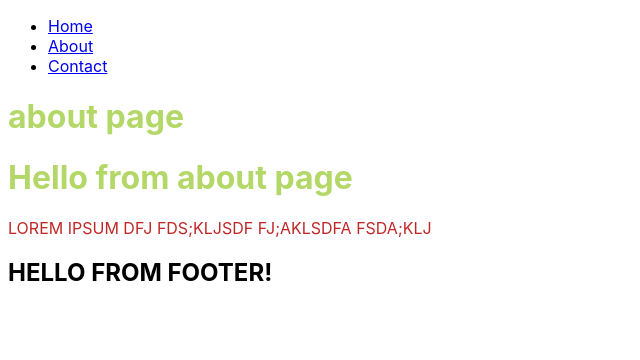
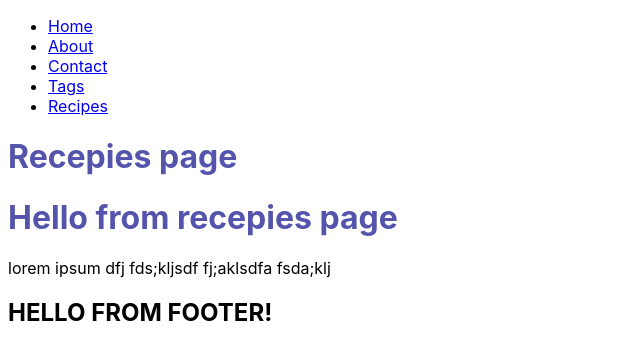
Before and after one commit to Saadat108/portfolio, a Gatsby site in the folder GatsbyTutorial/tutorial/: page /recipes in a window 1280 px wide. Shown: the whole page, without its empty margins (0-640 px from the left). Built offline with nearby package versions, Linux system fonts and the light colour scheme; Gatsby itself is replaced by a stand-in of ours.

Commit message:
house cleaning

```diff
--- a/GatsbyTutorial/tutorial/src/components/Navbar.js
+++ b/GatsbyTutorial/tutorial/src/components/Navbar.js
@@ -14,6 +14,12 @@ const Navbar = () => {
         <li>
           <Link to="/contact">Contact</Link>
         </li>
+        <li>
+          <Link to="/tags">Tags</Link>
+        </li>
+        <li>
+          <Link to="/recipes">Recipes</Link>
+        </li>
       </ul>
     </div>
   )
--- a/GatsbyTutorial/tutorial/src/pages/recipes.js
+++ b/GatsbyTutorial/tutorial/src/pages/recipes.js
@@ -1,16 +1,12 @@
 import React from "react"
 import Layout from "../components/Layout"
-import { page, text } from "../examples/about.module.css"
-import styled from "styled-components"
 
 const recipes = () => {
   return (
     <Layout>
-      <div className={page}>
-        <h1>about page</h1>
-        <h1>Hello from about page</h1>
-        <p className={text}>lorem ipsum dfj fds;kljsdf fj;aklsdfa fsda;klj</p>
-      </div>
+      <h1>Recepies page</h1>
+      <h1>Hello from recepies page</h1>
+      <p>lorem ipsum dfj fds;kljsdf fj;aklsdfa fsda;klj</p>
     </Layout>
   )
 }
```
Also changed, not shown: GatsbyTutorial/tutorial/src/pages/tags.js (+3 -6 lines).
